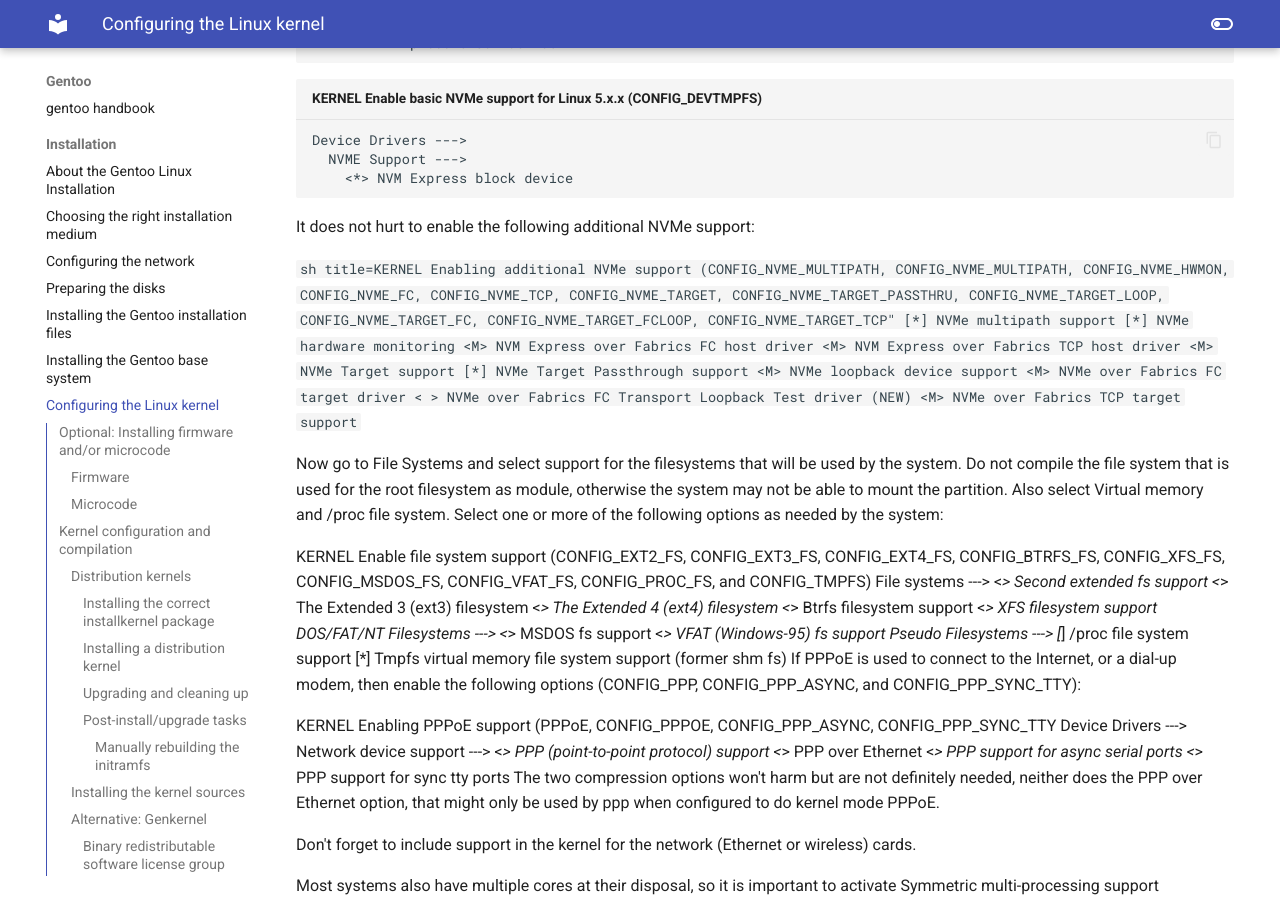
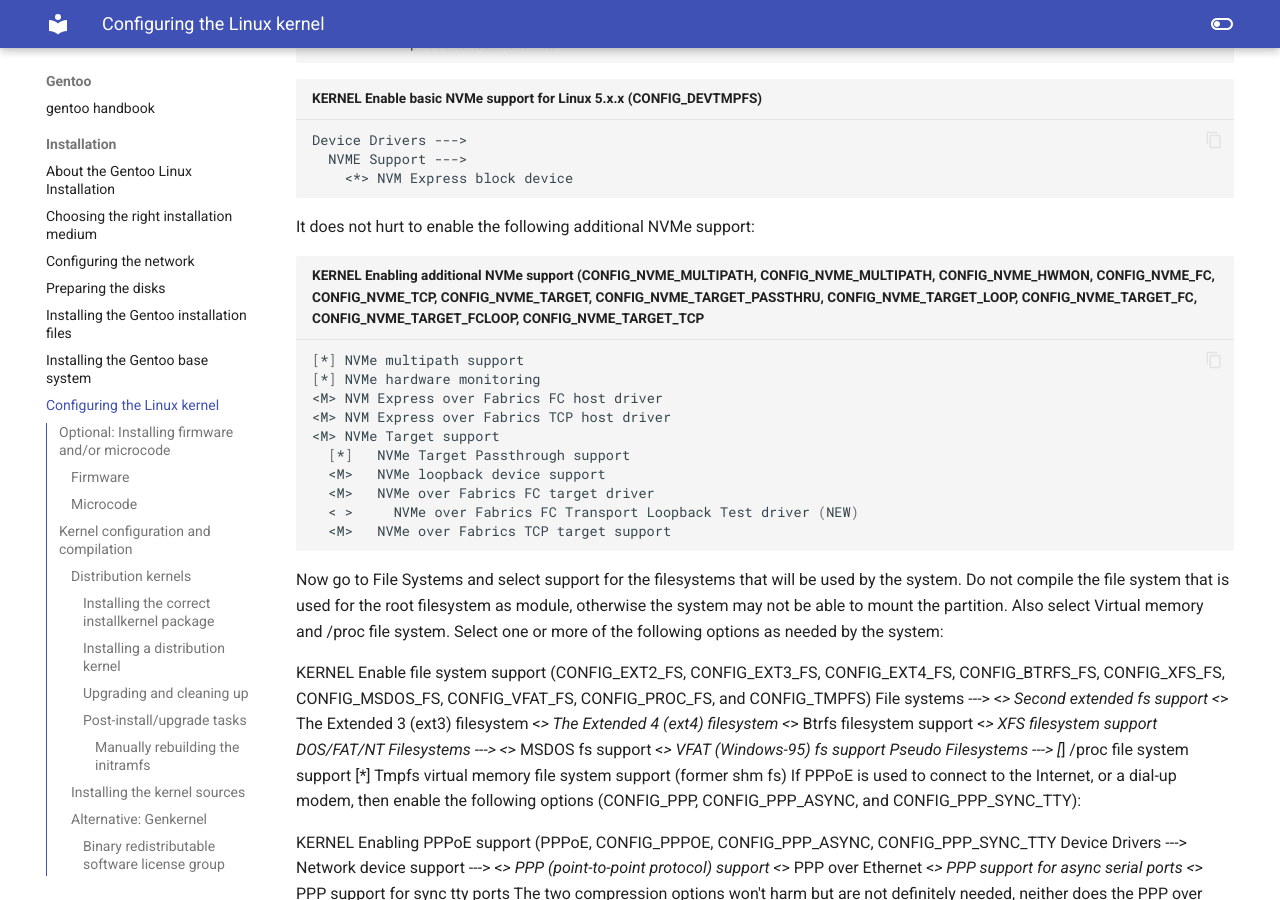
Before and after one commit to floviken/mkdocs, an MkDocs documentation site: the page built from docs/gentoo/installation/07-Configuring the linux kernel.md, in a window 1280 px wide and 900 px high, scrolled down 7528 px. Built offline with MkDocs 1.6.1 and Material for MkDocs 9.7.7, drawn with Linux system fonts in a browser that asks for light colours.

Commit message:
Update 07-Configuring the linux kernel.md

````diff
--- a/docs/gentoo/installation/07-Configuring the linux kernel.md
+++ b/docs/gentoo/installation/07-Configuring the linux kernel.md
@@ -269,7 +269,7 @@
 ```
 It does not hurt to enable the following additional NVMe support:
 
-```sh title=KERNEL Enabling additional NVMe support (CONFIG_NVME_MULTIPATH, CONFIG_NVME_MULTIPATH, CONFIG_NVME_HWMON, CONFIG_NVME_FC, CONFIG_NVME_TCP, CONFIG_NVME_TARGET, CONFIG_NVME_TARGET_PASSTHRU, CONFIG_NVME_TARGET_LOOP, CONFIG_NVME_TARGET_FC, CONFIG_NVME_TARGET_FCLOOP, CONFIG_NVME_TARGET_TCP"
+```sh title="KERNEL Enabling additional NVMe support (CONFIG_NVME_MULTIPATH, CONFIG_NVME_MULTIPATH, CONFIG_NVME_HWMON, CONFIG_NVME_FC, CONFIG_NVME_TCP, CONFIG_NVME_TARGET, CONFIG_NVME_TARGET_PASSTHRU, CONFIG_NVME_TARGET_LOOP, CONFIG_NVME_TARGET_FC, CONFIG_NVME_TARGET_FCLOOP, CONFIG_NVME_TARGET_TCP"
 [*] NVMe multipath support
 [*] NVMe hardware monitoring
 <M> NVM Express over Fabrics FC host driver
````
